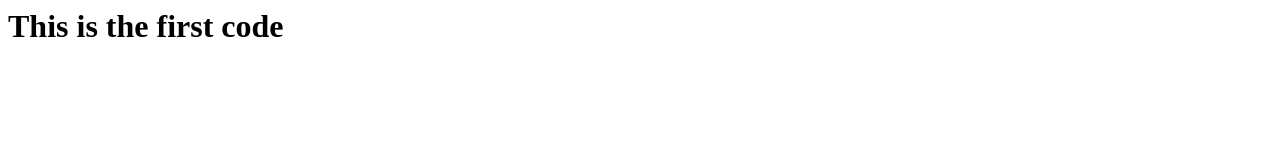
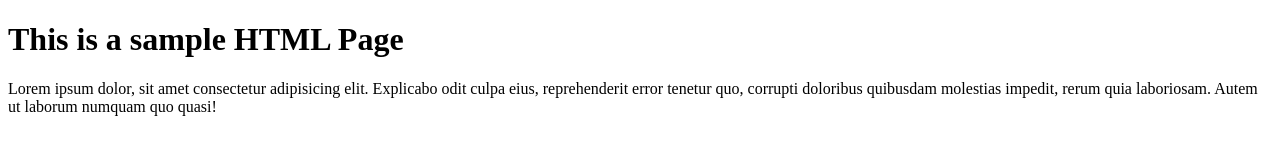
Before and after one commit to ivanscloud/responsive-web-design, a plain HTML site: page index.html in a window 1280 px wide. Drawn offline with Linux system fonts and the light colour scheme.

Commit message:
Struktur HTML Dasar

```diff
--- a/index.html
+++ b/index.html
@@ -1 +1,18 @@
-<h1>This is the first code</h1>
+<!DOCTYPE html>
+<html lang="en">
+
+<head>
+  <meta charset="UTF-8">
+  <meta name="viewport" content="width=device-width, initial-scale=1.0">
+  <meta http-equiv="X-UA-Compatible" content="ie=edge">
+  <title>Sample Page</title>
+</head>
+
+<body>
+
+  <h1>This is a sample HTML Page</h1>
+  <p>Lorem ipsum dolor, sit amet consectetur adipisicing elit. Explicabo odit culpa eius, reprehenderit error tenetur quo, corrupti doloribus quibusdam molestias impedit, rerum quia laboriosam. Autem ut laborum numquam quo quasi!</p>
+
+</body>
+
+</html>
```
